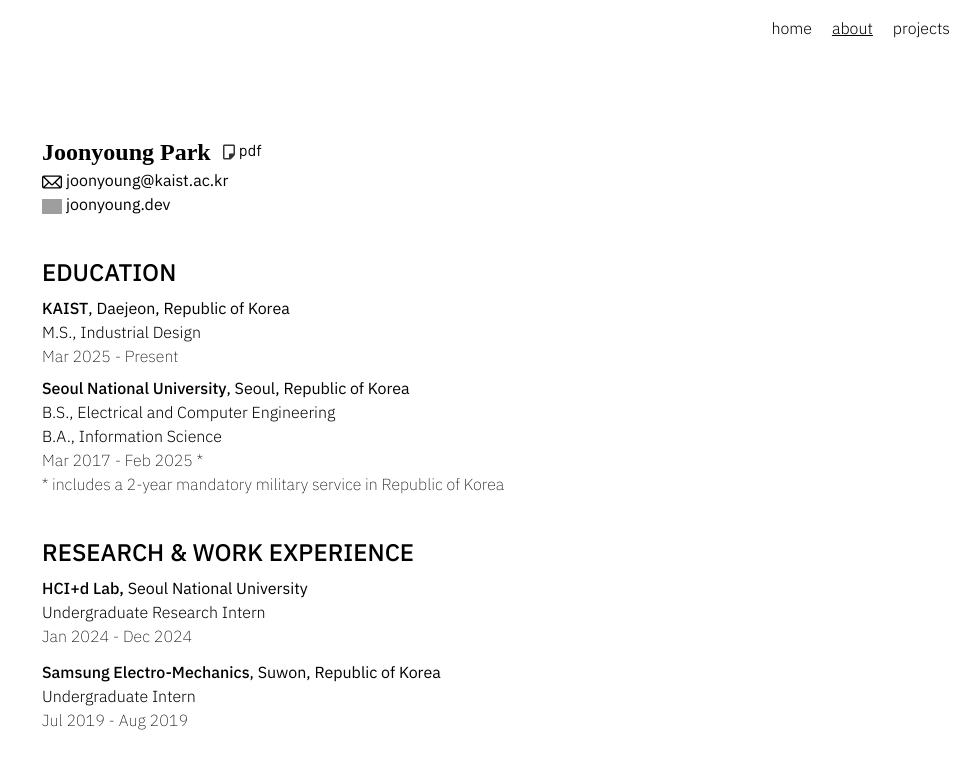
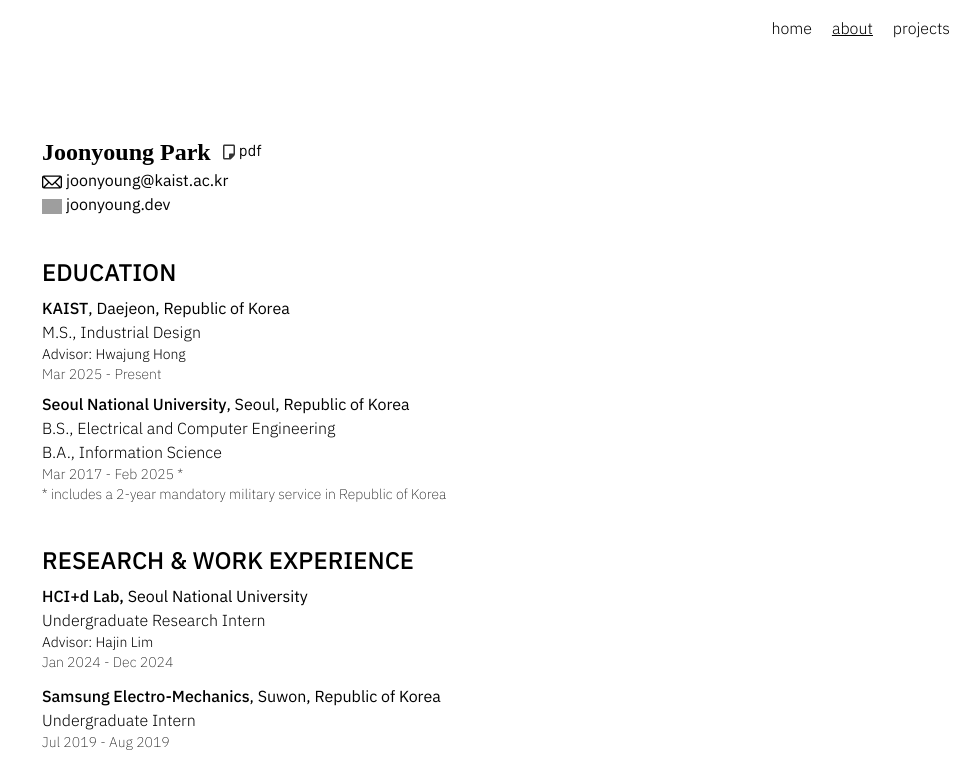
Before and after one commit to partlyjadedyouth/joonyoung.dev, a SvelteKit app: page /about in a window 1280 px wide. Shown: the top 778 px of the page, without its empty margins (310-1280 px from the left). Built offline with nearby package versions, Linux system fonts and the light colour scheme; grey boxes are pictures that could not be loaded; a web font is replaced by a local one.

Commit message:
[250214] Minor tweaks on /about

```diff
--- a/src/routes/(app)/about/+page.svelte
+++ b/src/routes/(app)/about/+page.svelte
@@ -53,7 +53,8 @@
 		<b class="font-medium">KAIST</b>, Daejeon, Republic of Korea
 	</div>
 	<div class="font-light">M.S., Industrial Design</div>
-	<div class="font-extralight">Mar 2025 - Present</div>
+	<div class="font-light text-sm">Advisor: Hwajung Hong</div>
+	<div class="font-extralight text-sm">Mar 2025 - Present</div>
 	<!-- SNU -->
 	<div class="mt-2">
 		<b class="font-medium">Seoul National University</b>, Seoul, Republic of Korea
@@ -62,8 +63,8 @@
 		B.S., Electrical and Computer Engineering<br />
 		B.A., Information Science
 	</div>
-	<div class="font-extralight">Mar 2017 - Feb 2025 *</div>
-	<div class="font-extralight">
+	<div class="font-extralight text-sm">Mar 2017 - Feb 2025 *</div>
+	<div class="font-extralight text-sm">
 		* includes a 2-year mandatory military service in Republic of Korea
 	</div>
 </section>
@@ -78,13 +79,14 @@
 		</a> Seoul National University
 	</div>
 	<div class="font-light">Undergraduate Research Intern</div>
-	<div class="font-extralight">Jan 2024 - Dec 2024</div>
+	<div class="font-light text-sm">Advisor: Hajin Lim</div>
+	<div class="font-extralight text-sm">Jan 2024 - Dec 2024</div>
 
 	<div class="mt-3">
 		<b class="font-medium">Samsung Electro-Mechanics</b>, Suwon, Republic of Korea
 	</div>
 	<div class="font-light">Undergraduate Intern</div>
-	<div class="font-extralight">Jul 2019 - Aug 2019</div>
+	<div class="font-extralight text-sm">Jul 2019 - Aug 2019</div>
 </section>
 
 <!-- AWARDS & HONORS -->
```
